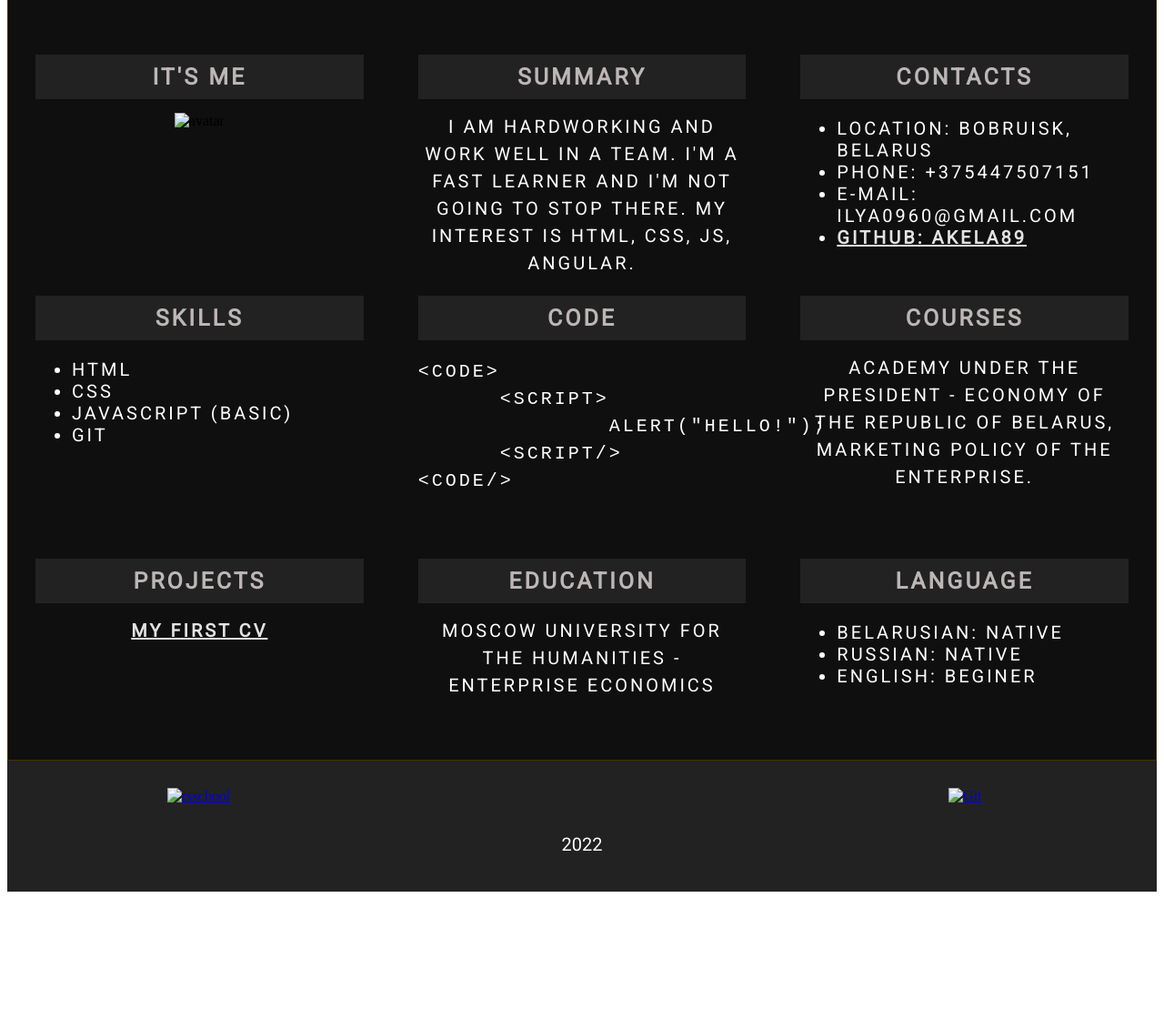
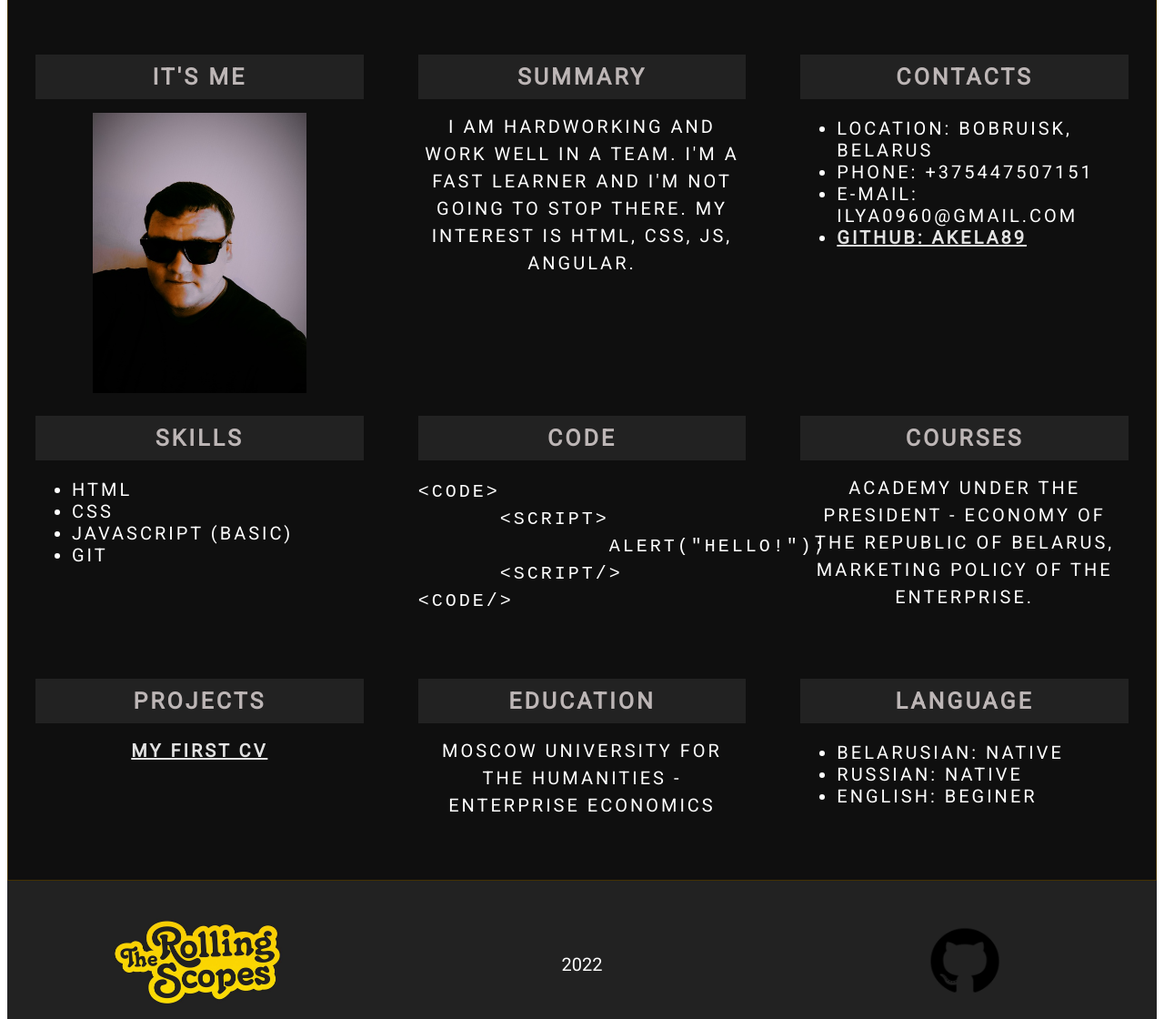
Before and after one commit to Akela89/rsschool-cv, a plain HTML site: page index.html in a window 1280 px wide. Shown: the part 980-2100 px from the top of the page at 91% size. Before the commit the page ends 1968 px from the top, so only its background shows below. Drawn offline with Linux system fonts and the light colour scheme; the site is published under a folder, as on GitHub Pages, so addresses that start at the root find nothing.

Commit message:
Fix:fix img file

```diff
--- a/index.html
+++ b/index.html
@@ -66,7 +66,11 @@
             <div class="features_item">
               <h2 class="features_title">It's me</h2>
               <div class="avatar">
-                <img src="/assets/img/avatar.jpg" alt="avatar" class="myFoto" />
+                <img
+                  src="./assets/img/avatar.jpg"
+                  alt="avatar"
+                  class="myFoto"
+                />
               </div>
             </div>
             <div class="features_item">
@@ -163,7 +167,7 @@
               <div>
                 <a href="https://rs.school/js/">
                   <img
-                    src="/assets/img/linkRollingScopes.jpg"
+                    src="./assets/img/linkRollingScopes.jpg"
                     alt="rsschool"
                     class="linkRsscool"
                   />
@@ -177,7 +181,7 @@
               <div>
                 <a href="https://github.com/Akela89">
                   <img
-                    src="/assets/img/GitLink.png"
+                    src="./assets/img/GitLink.png"
                     alt="Git"
                     class="linkGit"
                   />
--- a/style.css
+++ b/style.css
@@ -84,7 +84,7 @@ height: 140px;
   flex-direction: column;
   justify-content: center;
   height: 810px;
-  background-image: url(/assets/img/avo.svg);
+  background-image: url(./assets/img/avo.svg);
   background-position: center;
   background-repeat: no-repeat;
   background-size: auto;
```
